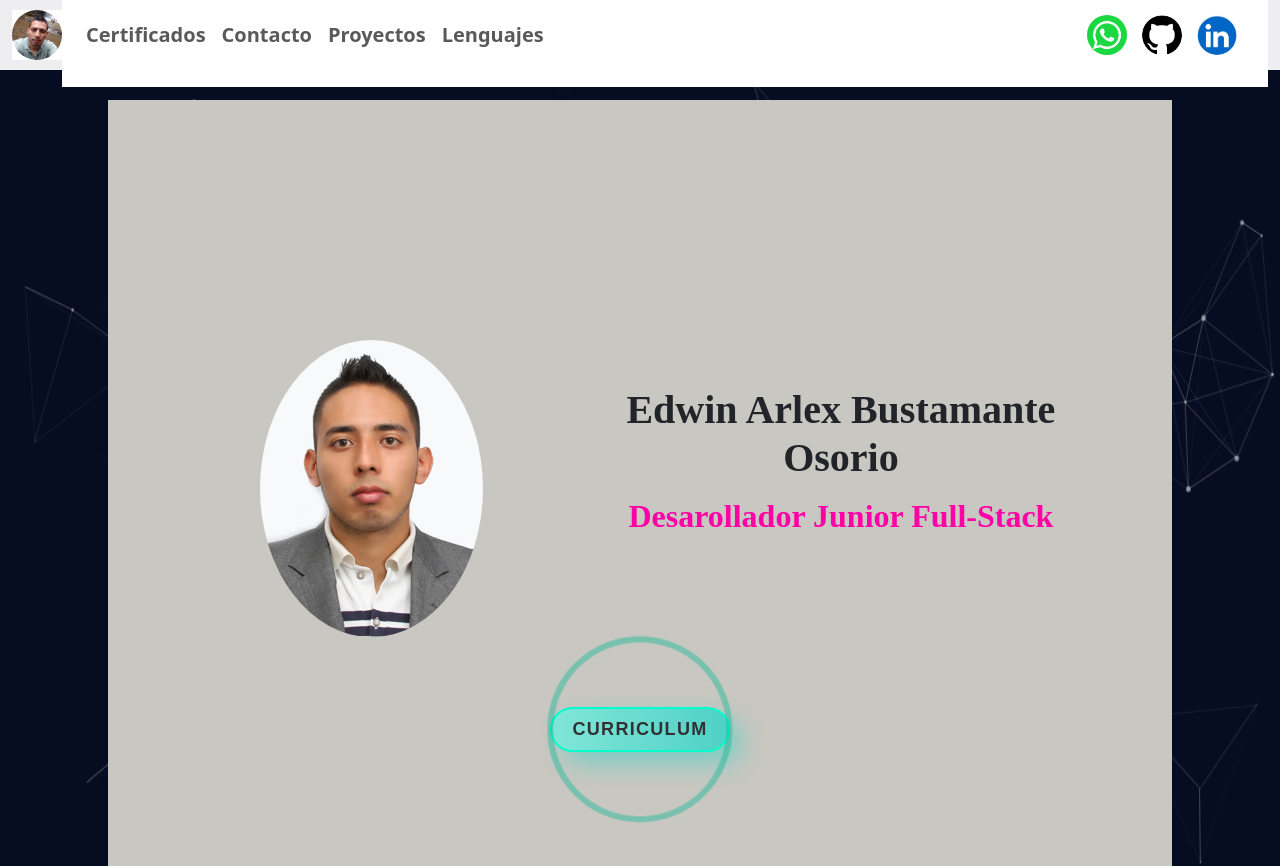
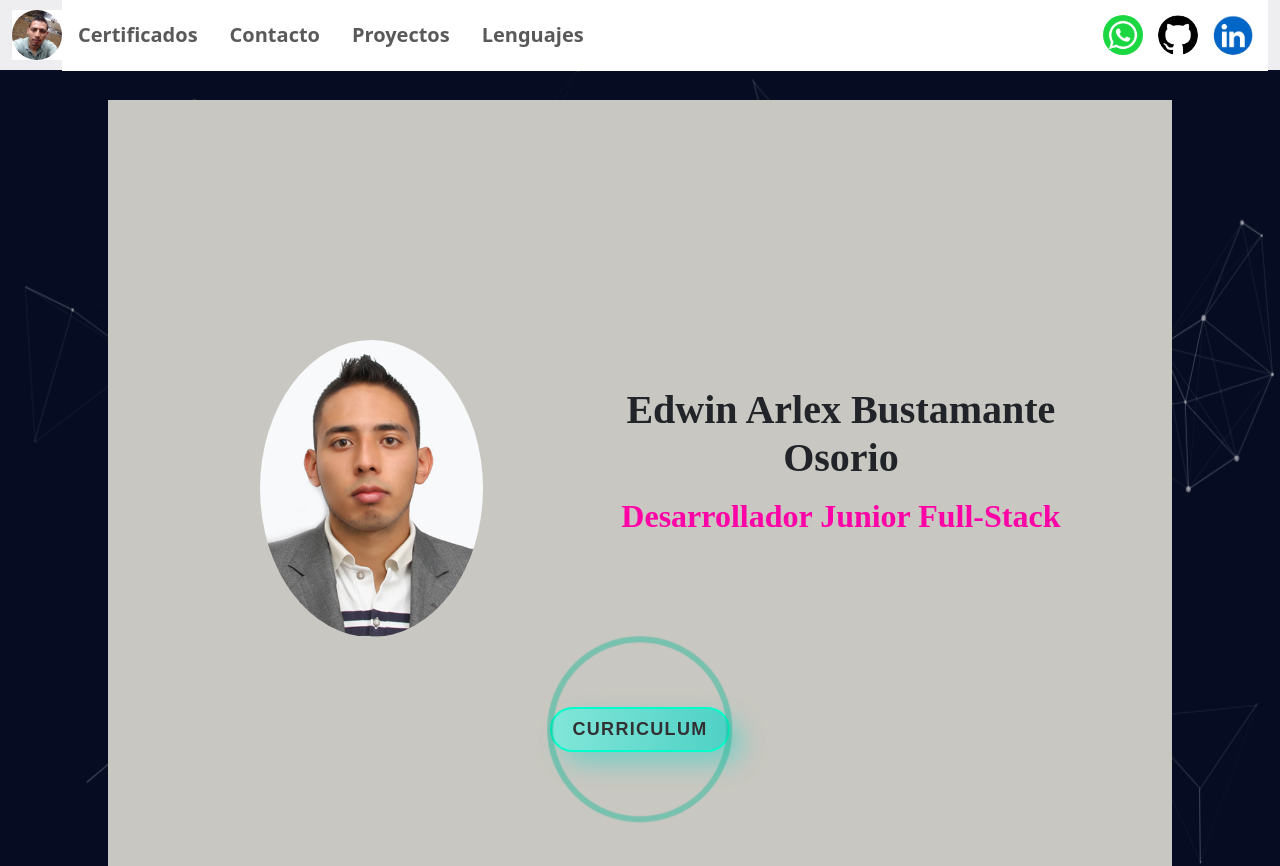
Before and after one commit to Arlex296/PortafolioEdwin, an Angular app: page /principal in a window 1280 px wide. Shown: the top 866 px of the page. Built offline with nearby package versions, Linux system fonts and the light colour scheme; a web font is replaced by a local one.

Commit message:
actualizar

```diff
--- a/src/app/components/navbar/navbar.component.html
+++ b/src/app/components/navbar/navbar.component.html
@@ -5,19 +5,19 @@
             <span class="navbar-toggler-icon"></span>
         </button>
 
-        <div class="collapse navbar-collapse p-3" id="navbarSupportedContent">
-            <ul class="navbar-nav me-auto mb-2 mb-lg-0">
-                <li class="nav-item" routerLinkActive="active">
+        <div class="collapse navbar-collapse " id="navbarSupportedContent">
+            <ul class="navbar-nav me-auto mb-2 mb-lg-0 ">
+                <li class="nav-item p-2" routerLinkActive="active">
                     <a class="nav-link nav-link-hover" [routerLink]="['certificado']" aria-current="page"><strong>Certificados</strong></a>
                 </li>
-                <li class="nav-item" routerLinkActivate="active">
+                <li class="nav-item p-2" routerLinkActivate="active">
                     <a class="nav-link nav-link-hover" [routerLink]="['contacto']"><strong>Contacto</strong></a>
                 </li>
-                <li class="nav-item" routerLinkActivate="active">
+                <li class="nav-item p-2" routerLinkActivate="active">
                     <a class="nav-link nav-link-hover" [routerLink]="['proyectos']"><strong>Proyectos</strong></a>
                 </li>
 
-                <li class="nav-item" routerLinkActivate="active">
+                <li class="nav-item p-2" routerLinkActivate="active">
                     <a class="nav-link nav-link-hover" [routerLink]="['lenguajes']"><strong>Lenguajes</strong></a>
                 </li>
 
--- a/src/app/components/principal/principal.component.html
+++ b/src/app/components/principal/principal.component.html
@@ -20,7 +20,7 @@
             </div>
             <div class="column">
                 <h1 class="animatednombre ">Edwin Arlex Bustamante Osorio</h1>
-                <h2 class="animated">Desarollador Junior Full-Stack</h2>
+                <h2 class="animated">Desarrollador Junior Full-Stack</h2>
             </div>
 
 
```
